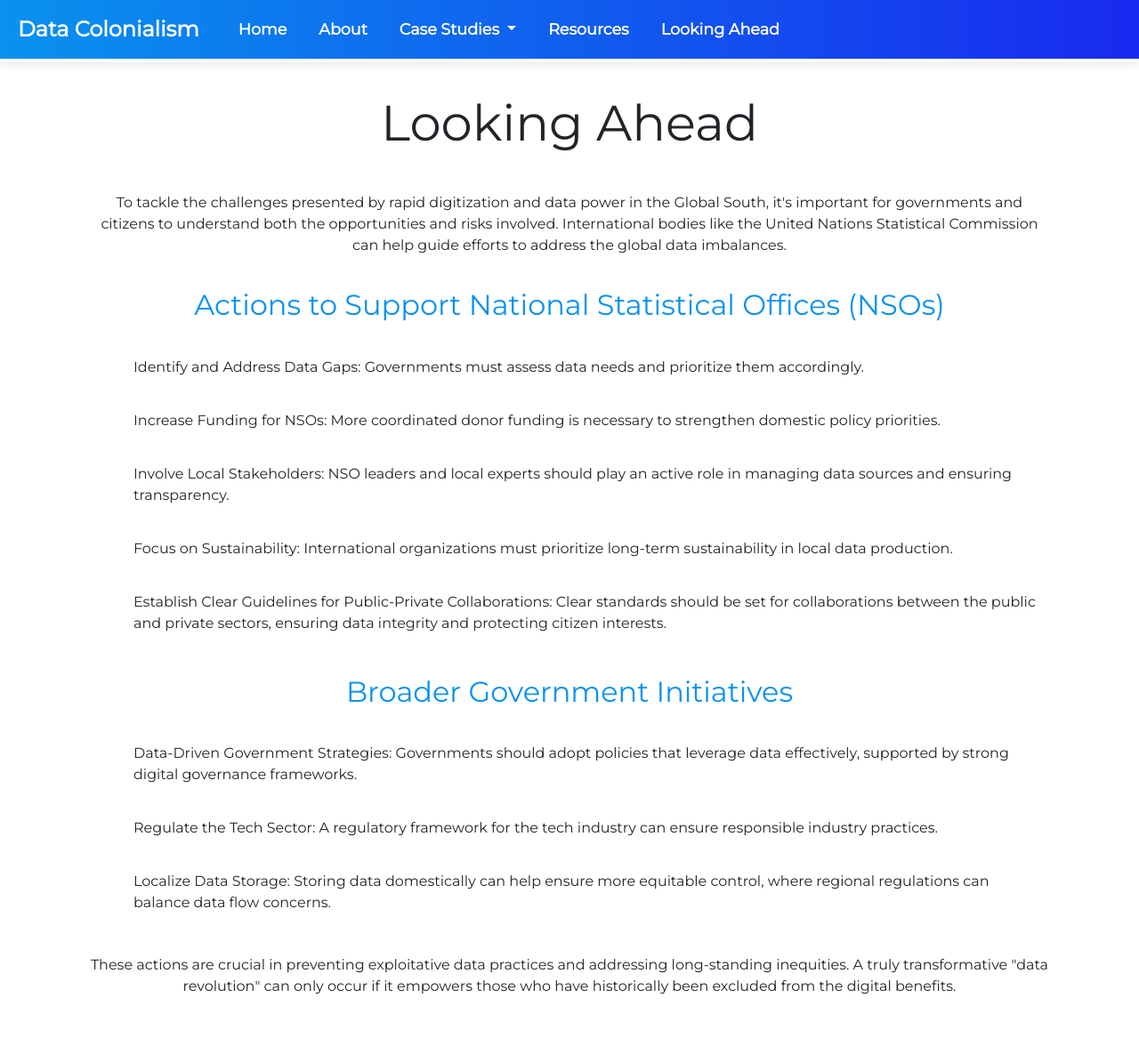
After one commit to cosmopolitan3/privacy-project-fall24, a Flask app: page /ahead in a window 1280 px wide. The commit adds this page. Shown: the whole page at 89% size. Run offline with Flask 3, Linux system fonts and the light colour scheme; some libraries are stand-ins or nearby versions.

Commit message:
Added looking ahead section

```diff
--- a/server.py
+++ b/server.py
@@ -35,6 +35,10 @@ def case4():
 def contact():
     return render_template('resources.html')
 
+@app.route('/ahead')
+def ahead():
+    return render_template('ahead.html')
+
 
 if __name__ == '__main__':
    app.run(debug = True)
--- a/static/main.css
+++ b/static/main.css
@@ -128,3 +128,8 @@ img {
     padding:20px;
     gap: 20px;
 }
+
+.ahead {
+    text-align: left;
+    padding: 10px;
+}
--- /dev/null
+++ b/templates/ahead.html
@@ -0,0 +1,47 @@
+{% extends "layout.html" %}
+
+{% block content %}
+
+
+    <h1 class="display-4 text-center mb-4">
+        Looking Ahead
+    </h1>
+
+    <div class="container">
+
+        <p>To tackle the challenges presented by rapid digitization and data power in the Global South, it's important for governments and citizens to understand both the opportunities and risks involved. International bodies like the United Nations Statistical Commission can help guide efforts to address the global data imbalances.</p>
+
+        <h2>Actions to Support National Statistical Offices (NSOs)</h2>
+        <div class="ahead">
+            <ul>
+                <p>Identify and Address Data Gaps: Governments must assess data needs and prioritize them accordingly.</p>
+                <p>Increase Funding for NSOs: More coordinated donor funding is necessary to strengthen domestic policy priorities.</p>
+                <p>Involve Local Stakeholders: NSO leaders and local experts should play an active role in managing data sources and ensuring transparency.</p>
+                <p>Focus on Sustainability: International organizations must prioritize long-term sustainability in local data production.</p>
+                <p>Establish Clear Guidelines for Public-Private Collaborations: Clear standards should be set for collaborations between the public and private sectors, ensuring data integrity and protecting citizen interests.</p>
+            </ul>
+
+
+        </div>
+
+        <h2>Broader Government Initiatives</h2>
+        <div class="ahead">
+            <ul>
+                <p>Data-Driven Government Strategies: Governments should adopt policies that leverage data effectively, supported by strong digital governance frameworks.</p>
+                <p>Regulate the Tech Sector: A regulatory framework for the tech industry can ensure responsible industry practices.</p>
+                <p>Localize Data Storage: Storing data domestically can help ensure more equitable control, where regional regulations can balance data flow concerns.</p>
+            </ul>
+
+        </div>
+
+
+
+        <p>These actions are crucial in preventing exploitative data practices and addressing long-standing inequities. A truly transformative "data revolution" can only occur if it empowers those who have historically been excluded from the digital benefits.</p>
+    </div>
+
+
+
+
+
+</div>
+{% endblock %}
--- a/templates/case2.html
+++ b/templates/case2.html
@@ -19,7 +19,7 @@
     </p>
     <img src=" https://media.barchart.com/contributors-admin/common-images/images/S%26P%20500%20Companies/Technology%20(names%20J%20-%20Z)/Palantir%20(PLTR)%20by%20Piotr%20Swat%20via%20Shutterstock.jpg"  alt="Palantir" class="img-fluid" style="max-width: 500px;">
     <p>
-        Borders is a strategy for border control and immigration management that makes use of data analytics to enhance surveillance and enforcement. It includes automated visa application review, independent surveillance with drones, intelligent video systems for tracking people, leveraging of biometric data (i.e. facial recognition and fingerprinting), and location-tracking devices. Smart Borders aim to maximize border processes and improve security, but they also raise significant concerns regarding privacy, human rights, and the potential for increased discrimination against particular groups.  Palantir serves as an example of a concentration and abuse of power in immigration and border control. Palantir plays a major role in facilitating and enhancing state surveillance, contributing to a form of data colonialism. Its systems connect varied databases that previously operated in silos, generating comprehensive profiles that serve to surveil and control individuals at border crossings. This approach not only intensifies the surveillance of migrants but also pushes migrants to use more dangerous routes, driving up fatalities.
+        Smart Borders is a strategy for border control and immigration management that makes use of data analytics to enhance surveillance and enforcement. It includes automated visa application review, independent surveillance with drones, intelligent video systems for tracking people, leveraging of biometric data (i.e. facial recognition and fingerprinting), and location-tracking devices. Smart Borders aim to maximize border processes and improve security, but they also raise significant concerns regarding privacy, human rights, and the potential for increased discrimination against particular groups.  Palantir serves as an example of a concentration and abuse of power in immigration and border control. Palantir plays a major role in facilitating and enhancing state surveillance, contributing to a form of data colonialism. Its systems connect varied databases that previously operated in silos, generating comprehensive profiles that serve to surveil and control individuals at border crossings. This approach not only intensifies the surveillance of migrants but also pushes migrants to use more dangerous routes, driving up fatalities.
     </p>
     <p>
         Palantir's predictive capabilities allow governments, particularly U.S. Immigration and Customs Enforcement (ICE), to take preemptive measures against people based on forecasts of potential criminal behavior, which criminalizes the mere presence of certain groups. Ultimately, Palantir’s technologies reconstruct the framework of governance, embedding itself as a permanent infrastructure for decision-making in immigration policy, thereby exemplifying how corporate and governmental data practices intertwine in the exploitation of vulnerable populations (Couldry & Mejia, 2024).
--- a/templates/layout.html
+++ b/templates/layout.html
@@ -45,6 +45,10 @@
             <li class="nav-item">
                 <a class="nav-link" href="/resources">Resources</a>
             </li>
+            <li class="nav-item">
+                <a class="nav-link" href="/ahead">Looking Ahead</a>
+            </li>
+
           </ul>
       </div>
   </nav>
```
Lines whose indentation alone changed are shown as unchanged.
